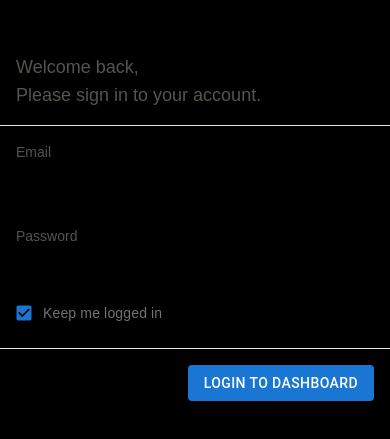
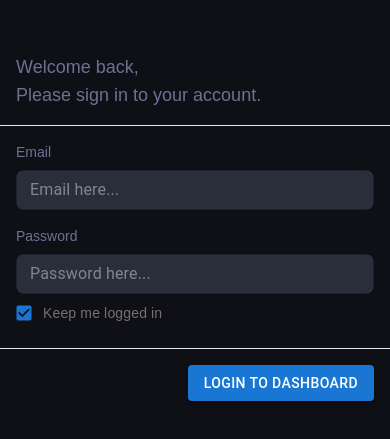
Before and after one commit to Aydin-lip/bam-shahr-panel, a React (Create React App) app: page /login in a window 390 px wide. Shown: the part 195-634 px from the top of the page. Built offline with nearby package versions, Linux system fonts and the light colour scheme.

Commit message:
Set responsive login page

```diff
--- a/src/components/login/index.jsx
+++ b/src/components/login/index.jsx
@@ -1,16 +1,28 @@
-import { Button, Checkbox, FormControlLabel, TextField } from "@mui/material"
+
+import { Button, Checkbox, FormControlLabel, TextField, styled } from "@mui/material"
+import { useNavigate } from "react-router";
+
+const CssTextField = styled(TextField)({
+  '& .MuiOutlinedInput-root': {
+    '&': {
+      color: '#fff'
+    },
+  },
+});
 
 const Login = () => {
+  const navigate = useNavigate()
+
   return (
     <>
-      <div className="w-full h-full">
+      <div className="w-screen h-screen overflow-hidden bg-dark-them-active">
         <div className="w-full h-screen flex">
           <div className="relative h-full max-lg:hidden">
             <div className="w-[35vw] brightness-[.8] h-screen bg-cover" style={{ backgroundImage: 'url(/images/bg-login.jpg)' }}></div>
           </div>
           <div className="w-full h-full flex justify-center items-center">
             <div className="w-[40rem]">
-              <p className="text-stone-600 p-4 text-lg">
+              <p className="text-dark-them p-4 text-lg">
                 <span className="block">Welcome back,</span>
                 <span>Please sign in to your account.</span>
               </p>
@@ -18,20 +30,22 @@ const Login = () => {
               <div className="p-4">
                 <div className="flex max-md:flex-col gap-4">
                   <div className="flex flex-col gap-2 w-full">
-                    <label htmlFor="email" className="text-stone-600 text-sm">Email</label>
-                    <TextField
+                    <label htmlFor="email" className="text-dark-them text-sm">Email</label>
+                    <CssTextField
                       id="email"
                       size="small"
                       placeholder="Email here..."
+                      className="bg-dark-them-light rounded-lg"
                     />
                   </div>
                   <div className="flex flex-col gap-2 w-full">
-                    <label htmlFor="password" className="text-stone-600 text-sm">Password</label>
-                    <TextField
+                    <label htmlFor="password" className="text-dark-them text-sm">Password</label>
+                    <CssTextField
                       type="password"
                       id="password"
                       size="small"
                       placeholder="Password here..."
+                      className="bg-dark-them-light rounded-lg"
                     />
                   </div>
                 </div>
@@ -39,7 +53,7 @@ const Login = () => {
               </div>
               <hr />
               <div className="p-4 flex justify-end">
-                <Button variant="contained" color="primary">Login to Dashboard</Button>
+                <Button variant="contained" color="primary" onClick={() => navigate('/')}>Login to Dashboard</Button>
               </div>
             </div>
           </div>
--- a/src/components/navbar/index.jsx
+++ b/src/components/navbar/index.jsx
@@ -44,9 +44,9 @@ const Navbar = ({ open, setOpen }) => {
 
   return (
     <>
-      <div className="bg-dark-them py-4 px-6 flex justify-between fixed lg:absolute top-0 right-0 left-0 z-[3]">
+      <div className="bg-dark-them py-4 px-2 sm:px-6 flex justify-between fixed lg:absolute top-0 right-0 left-0 z-[3]">
         <div className="flex">
-          <div className="flex justify-center items-center mr-4 lg:hidden">
+          <div className="flex justify-center items-center mr-2 sm:mr-4 lg:hidden">
             <span className="text-2xl font-extrabold text-indigo-600">LOGO</span>
           </div>
           <div className="cursor-pointer" onClick={() => setOpen(!open)}>
@@ -77,7 +77,7 @@ const Navbar = ({ open, setOpen }) => {
           </div>
         </div>
         <div>
-          <div className="flex gap-2">
+          <div className="flex gap-1 sm:gap-2">
             <DropDown items={() => ProfileDropdownItems()}>
               <div className="p-1 w-10 h-10 flex justify-center items-center bg-dark-them-active rounded-full">
                 <EnvelopeIcon className="w-6 h-6" />
--- a/tailwind.config.js
+++ b/tailwind.config.js
@@ -12,7 +12,8 @@ module.exports = {
         'dark-them-light': '#2a2d3a'
       },
       colors: {
-        'dark-them': '#6c7293'
+        'dark-them': '#6c7293',
+        'indigo-600': '#1976d2'
       },
     },
   },
```
